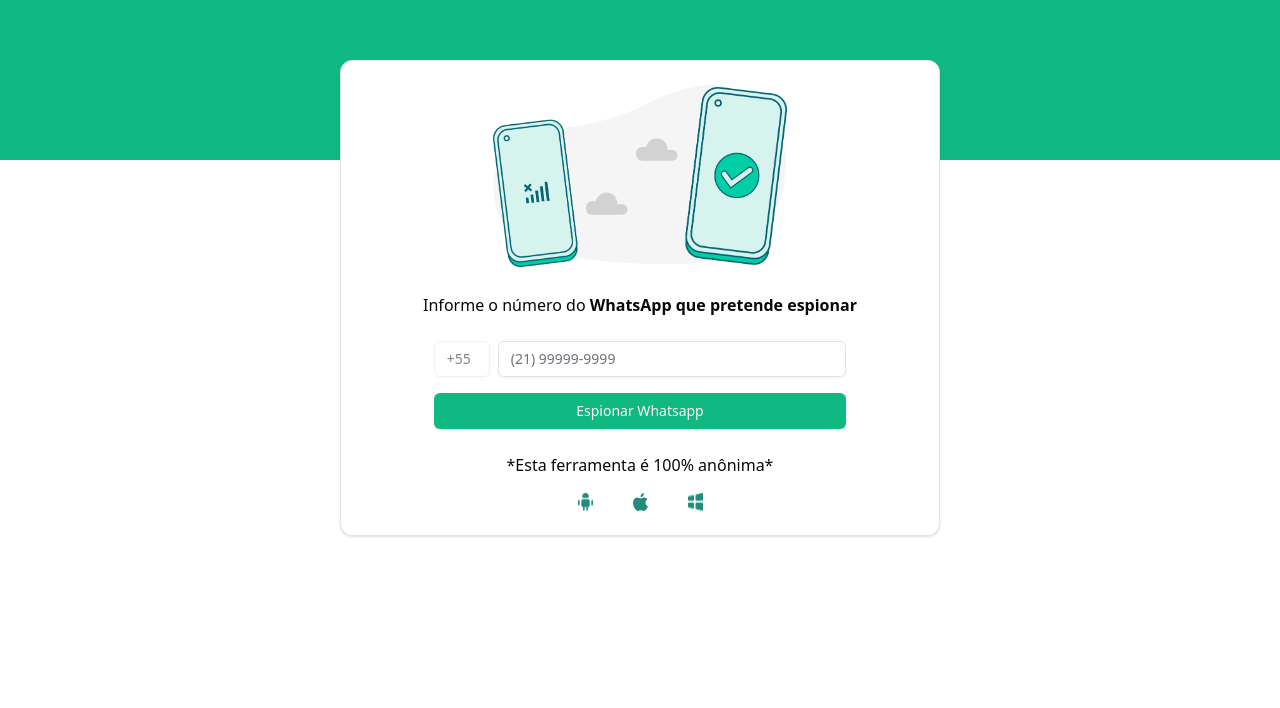
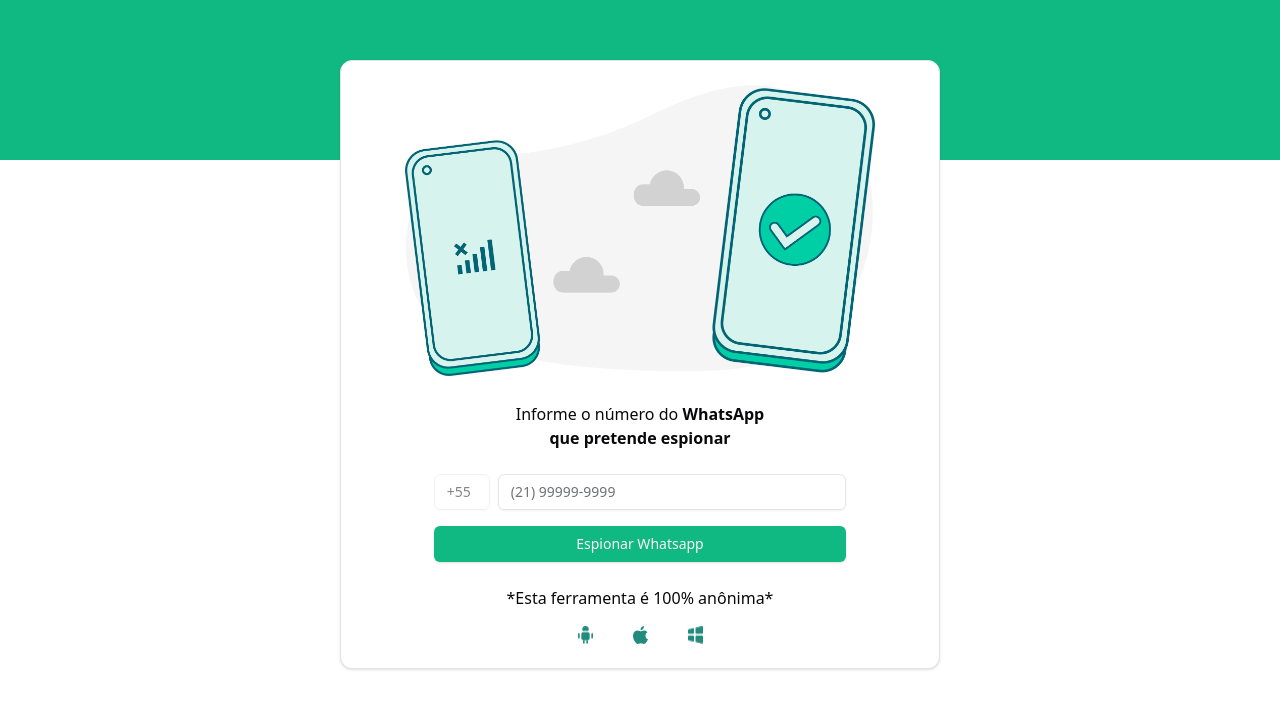
Before and after one commit to Giosimar-dev/testsp, a React (Vite) app: page /start_fb in a window 1280 px wide. Shown: the top 708 px of the page. Built offline with nearby package versions, Linux system fonts and the light colour scheme.

Commit message:
first commit

```diff
--- a/src/pages/Start_fb.tsx
+++ b/src/pages/Start_fb.tsx
@@ -11,9 +11,13 @@
         <div>
           <Card className="w-full md:w-[600px] m-auto">
             <CardHeader>
-              <img src="/Whatsapp-Icon.png" alt="WhatsApp Icon" className="ml-32 mr-32 mb-5" />
+              <img src="/Whatsapp-Icon.png" alt="WhatsApp Icon" className="ml-10 mr-10 mb-5" />
               <h1 className="text-center">
-                Informe o número do <b>WhatsApp que pretende espionar</b>
+                Informe o número do{" "}
+                <b>
+                  WhatsApp <br />
+                  que pretende espionar
+                </b>
               </h1>
             </CardHeader>
             <CardContent>
```
